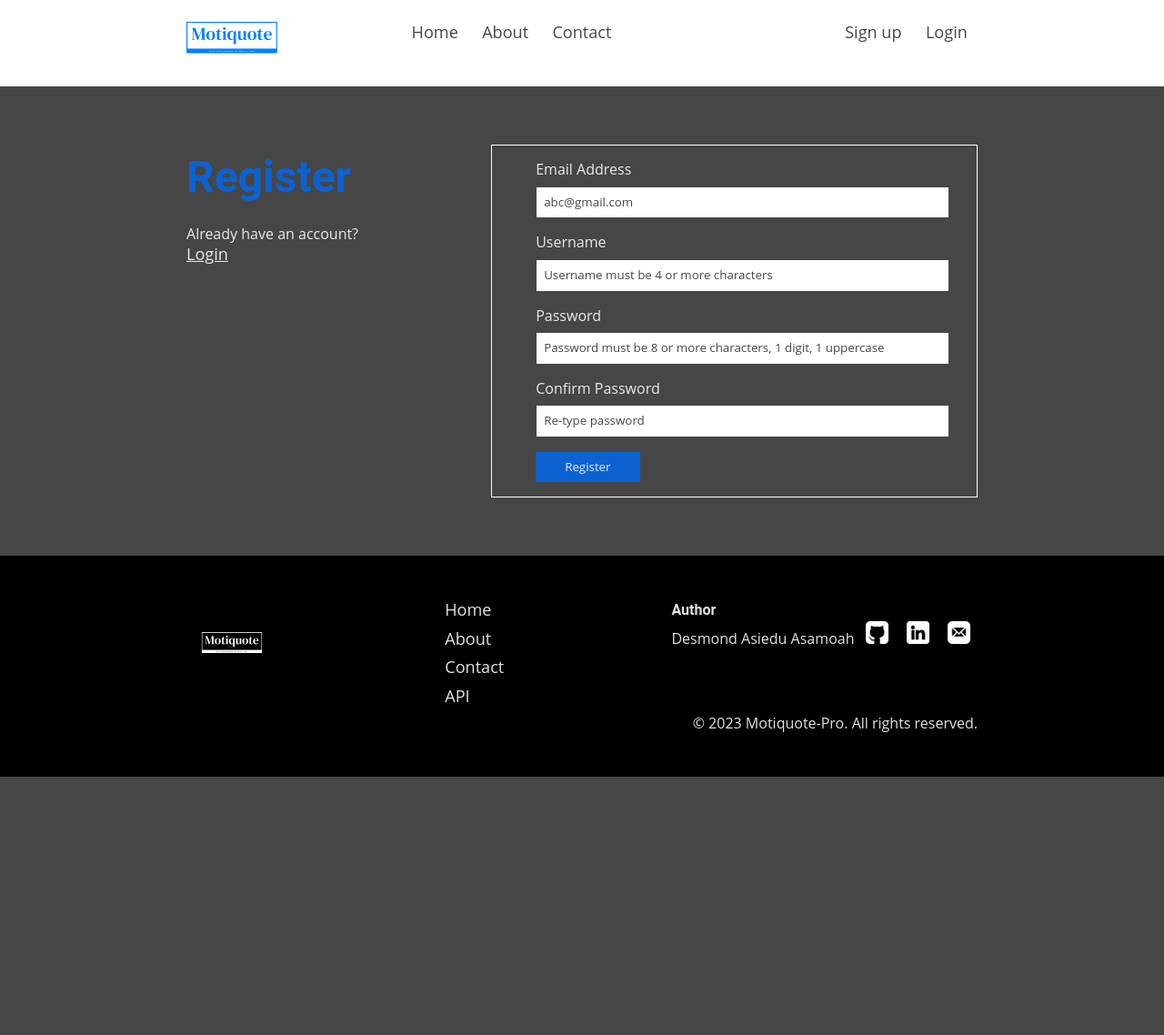
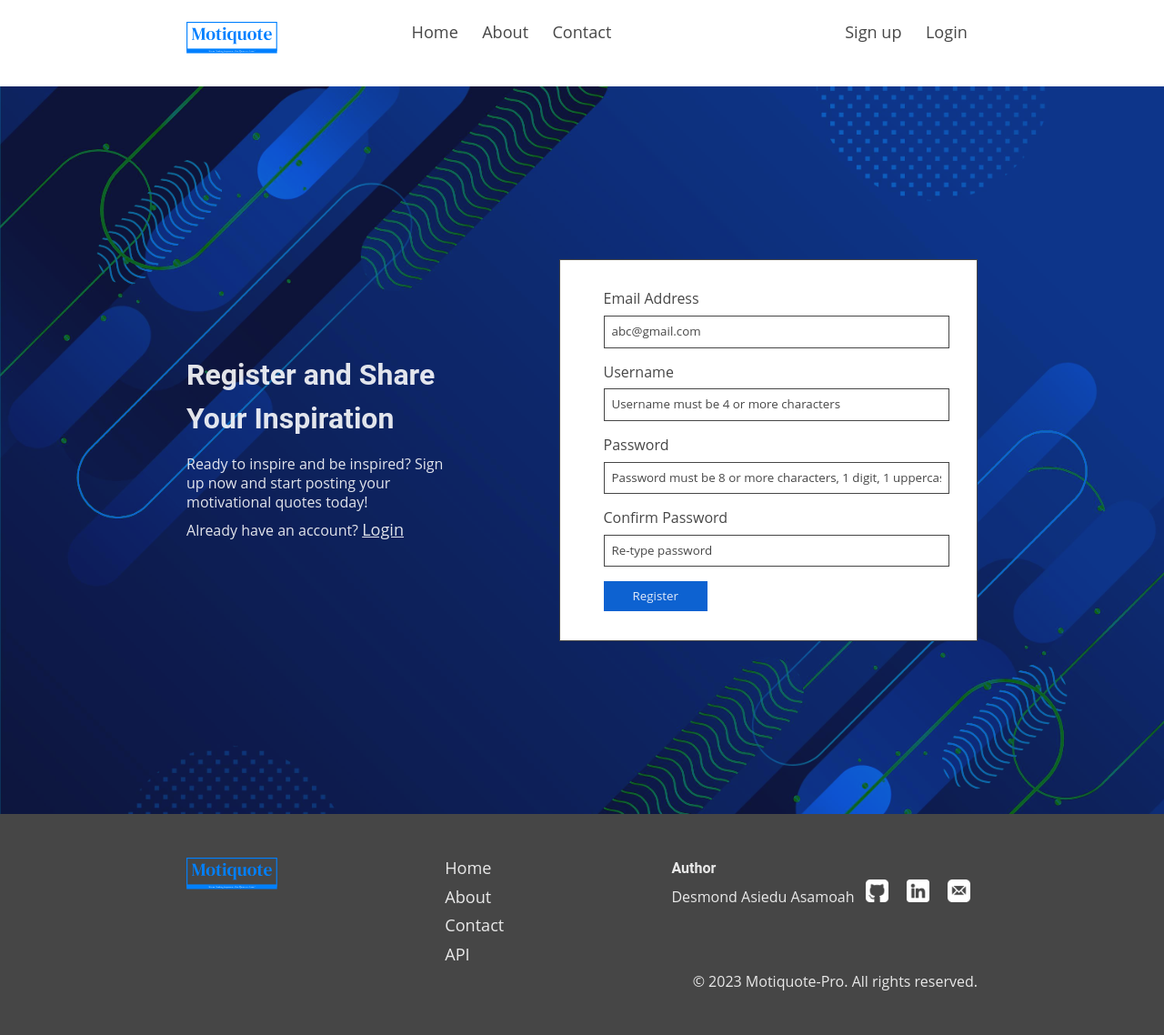
Before and after one commit to waltob123/motiquote, a Flask app: page /auth/register in a window 1280 px wide. Shown: the whole page at 91% size. Before the commit the page ends 854 px from the top, so only its background shows below. Run offline with Flask 3, Linux system fonts and the light colour scheme.

Commit message:
made changes to the register and login page

```diff
--- a/app/static/styles/auth.css
+++ b/app/static/styles/auth.css
@@ -1,21 +1,23 @@
 /* Shared styles */
 .auth-form {
-    width: 70%;
+    width: 60%;
     margin: 0 auto;
-    border: 1px solid var(--white);
-    padding: 1rem 3rem;
+    border: 1px solid var(--black-faded);
+    background: var(--white);
+    padding: 2rem 3rem;
 }
 
 section#register .flex-item:first-of-type,
 section#login .flex-item:first-of-type {
-    width: 30%;
+    width: 40%;
+    align-self: center;
 }
 
 section#register h3,
 section#login h3 {
     margin-bottom: 1rem;
-    font-size: 3rem;
-    color: var(--primary-color);
+    font-size: 2rem;
+    color: var(--white-faded);
 }
 
 section#register .flex-item p,
@@ -29,11 +31,12 @@ section#register .flex-item p a {
 section#login .flex-item p a,
 section#register .flex-item p a {
     text-decoration: underline;
+    display: inline;
 }
 
 section#register .form-field label,
 section#login .form-field label {
-    color: var(--white-faded);
+    color: var(--black-faded);
 }
 
 section#register .flex, section#login .flex,
@@ -41,12 +44,23 @@ section#register .flex-item, section#login .flex-item {
     gap: 7rem;
 }
 
-section#register .flex-item:first-of-type
-section#login .flex-item:first-of-type {
-    align-self: center;
+section#register, section#login {
+    padding: 4rem 0;
+    background-color: var(--primary-color);
+    background-image: url(../images/hero-background.jpg);
+    background-size: cover;
+    background-blend-mode: darken;
+    height: 100vh;
 }
 
-section#register, section#login {
-    padding: 4rem 0;
-    background-color: var(--black-faded);
+section#register .container,
+section#login .container {
+    height: 100%;
+
 }
+
+section#register .container .flex,
+section#login .container .flex {
+    align-items: center;
+    height: inherit;
+}
--- a/app/static/styles/footer.css
+++ b/app/static/styles/footer.css
@@ -1,6 +1,6 @@
 /* Footer styles */
 footer {
-    background-color: var(--black);
+    background-color: var(--black-faded);
     padding: 3rem 0;
 }
 
--- a/app/static/styles/global.css
+++ b/app/static/styles/global.css
@@ -4,10 +4,15 @@
     --primary-color: #0d62d1;
     --secondary-color: #ececec;
     --white-faded: #ffffffe1;
-    --error: #e92d2de8;
-    --success: #2de92de8;
-    --warning: #e9e22de8;
-    --info: #2dcee9e8;
+    --white-transparent: #ffffff7c;
+    --error: #f27676de;
+    --error-text: #bb1313;
+    --success: #a1e0a1e7;
+    --success-text: rgb(63, 148, 63);
+    --warning: #f2ed68e8;
+    --warning-text: #f2ed68;
+    --info: #66ccdedc;
+    --info-text: #1a7a8c;
     --black: #000000;
     --black-faded: #000000b9;
     --white: #ffffff;
@@ -109,6 +114,10 @@ form {
     width: 100%;
 }
 
+textarea {
+    resize: none;
+}
+
 .form-field {
     margin-bottom: 1rem;
 }
@@ -168,26 +177,29 @@ section#flash-messages {
 .error, .success, .info, .warning {
     padding: 0.5rem;
     margin-bottom: 1rem;
-    color: var(--black-faded);
     border-radius: 5px;
     font-family: 'Open Sans', sans-serif;
     position: relative;
 }
 
 .error {
-    background-color: var(--error)
+    background-color: var(--error);
+    color: var(--error-text);
 }
 
 .success {
     background-color: var(--success);
+    color: var(--success-text);
 }
 
 .warning {
     background-color: var(--warning);
+    color: var(--warning-text);
 }
 
 .info {
     background-color: var(--info);
+    color: var(--info-text);
 }
 
 
--- a/app/templates/auth/register.html
+++ b/app/templates/auth/register.html
@@ -3,7 +3,7 @@
 {% block styles %}
     <link rel="stylesheet" href="{{ url_for('static', filename='styles/auth.css') }}">
 {% endblock %}
-{% block title %}Register{% endblock %}
+{% block title %}Motiquote | Register{% endblock %}
 
 {% block content %}
     <section id="register">
@@ -11,7 +11,10 @@
             <div class="flex">
                 <div class="flex-item">
                     <div>
-                        <h3>Register</h3>
+                        <h3>Register and Share Your Inspiration</h3>
+                        <p>
+                            Ready to inspire and be inspired? Sign up now and start posting your motivational quotes today!
+                        </p>
                         <p>Already have an account? <a href="{{ url_for('auth.login') }}">Login</a></p>
                     </div>
                 </div>
--- a/app/templates/base.html
+++ b/app/templates/base.html
@@ -9,7 +9,7 @@
     <link rel="stylesheet" href="{{ url_for('static', filename='styles/footer.css') }}">
     <script src="{{ url_for('static', filename='javascripts/script.js') }}" defer></script>
     {% block styles %}{% endblock %}
-    <link rel="shortcut icon" href="{{ url_for('static', filename='images/motiquote-color-svg.svg') }}" type="image/x-icon">
+    <link rel="shortcut icon" href="{{ url_for('static', filename='images/logo-white.svg') }}" type="image/x-icon">
     <title>{% block title %}{% endblock %}</title>
 </head>
 <body>
@@ -99,7 +99,7 @@
                 <section id="footer-logo" class="flex-item">
                     <h4 hidden>Motiquote-Pro</h4>
                     <a href="{{ url_for('main.index') }}">
-                        <img src="{{ url_for('static', filename='images/logo-white.svg') }}" alt="Motiquote-Pro">
+                        <img src="{{ url_for('static', filename='images/logo.svg') }}" alt="Motiquote-Pro">
                     </a>
                 </section>
                 <section id="footer-menu" class="flex-item">
@@ -118,10 +118,10 @@
                     <p>
                         Desmond Asiedu Asamoah
                         <span>
-                            <a href="https://www.github.com/walterob123">
+                            <a href="https://www.github.com/waltob123" target="_blank">
                                 <img src="{{ url_for('static', filename='images/icons/github-icon.png') }}" alt="Github profile" width="25px">
                             </a>
-                            <a href="">
+                            <a href="" target="_blank">
                                 <img src="{{ url_for('static', filename='images/icons/linkedin-icon.png') }}" alt="LinkedIn profile" width="25px">
                             </a>
                             <a href="mailto:walterobrien_123@yahoo.com">
```
Also changed, not shown: app/templates/auth/login.html (+5 -2 lines).
